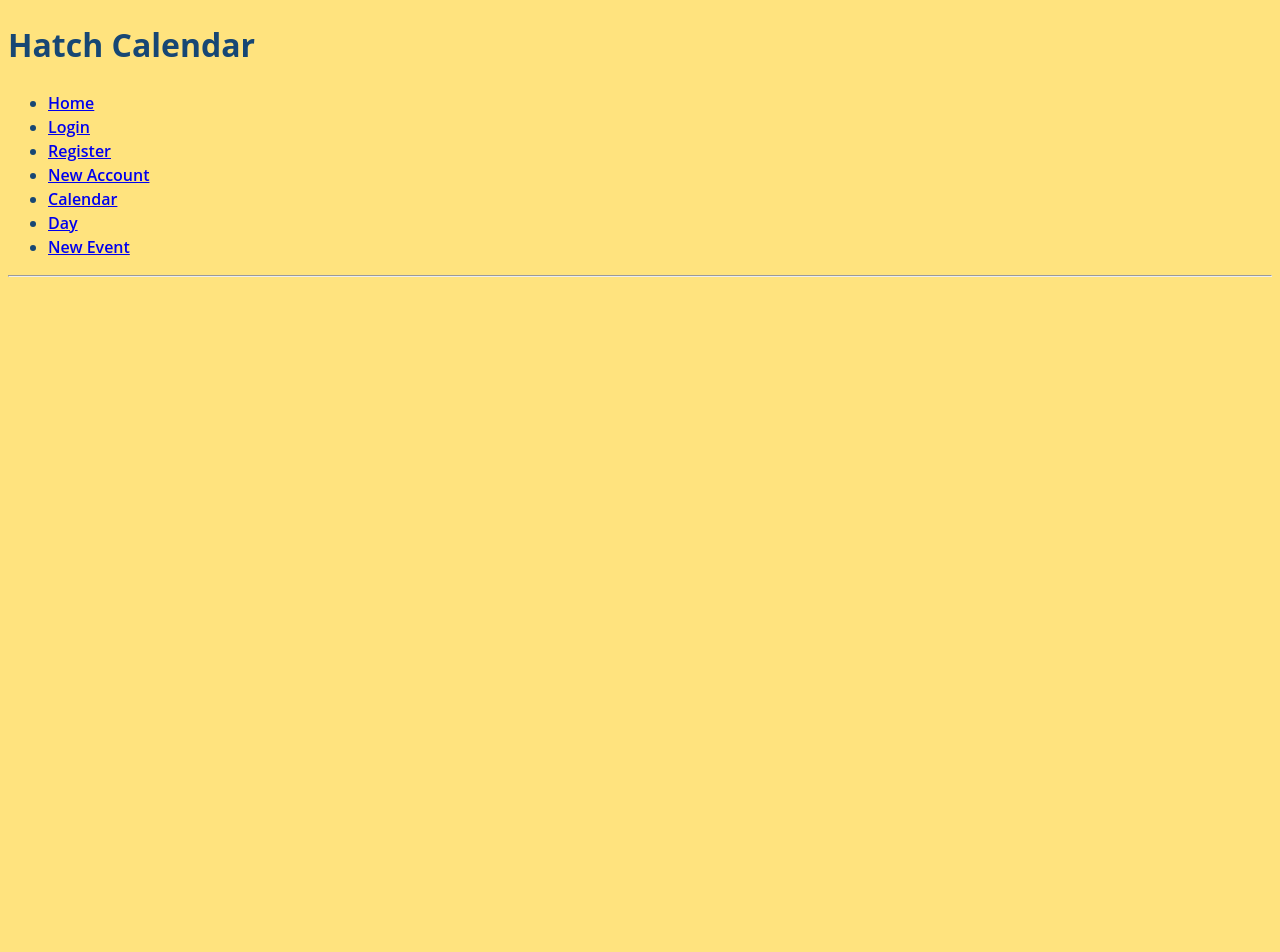
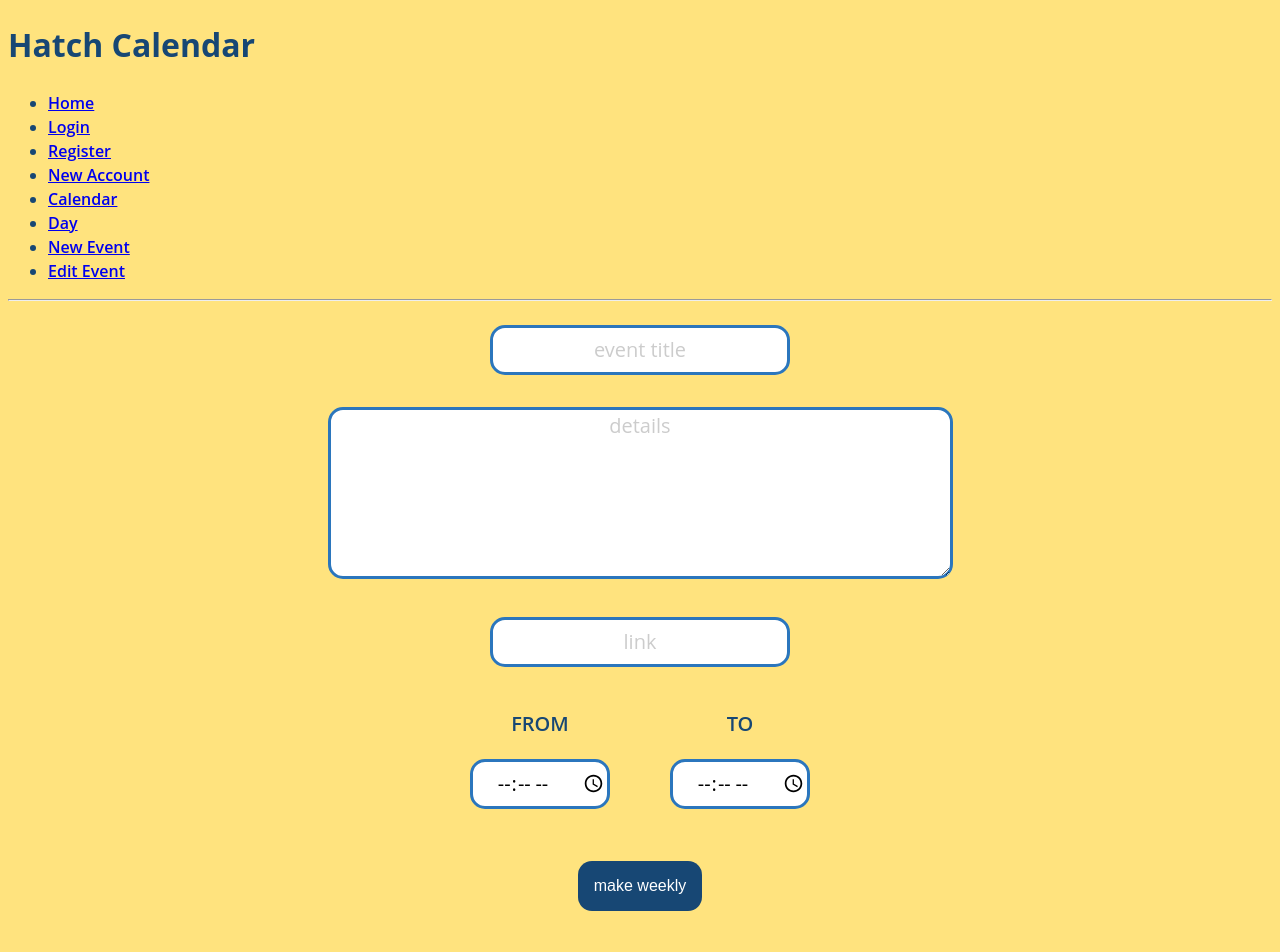
Before and after one commit to sanjitdp/hatch-calendar, a React (Create React App) app in the folder client/: page /editEvent in a window 1280 px wide. Shown: the top 952 px of the page. Before the commit the page ends 800 px from the top, so only its background shows below. Built offline with nearby package versions, Linux system fonts and the light colour scheme.

Commit message:
skeleton of edit events page

```diff
--- a/client/src/App.js
+++ b/client/src/App.js
@@ -9,7 +9,7 @@ import Day from './Components/Day';
 import newEvent from './Components/NewEvent';
 import Home from './Components/Home';
 import Register from './Components/Register';
-
+import editEvent from './Components/EditEvent';
 
 class App extends React.Component {
     render() {
@@ -21,12 +21,13 @@ class App extends React.Component {
                         <ul className="navbar-nav mr-auto">
 				 <li><Link to={'/'} className="nav-link">Home</Link></li>
                             <li><Link to={'/login'} className="nav-link">Login</Link></li>
-                      <li><Link to={'/register'} className="nav-link">Register</Link></li>
-			       <li><Link to={'/newAccount'} className="nav-link">New Account</Link></li>
+                     	    <li><Link to={'/register'} className="nav-link">Register</Link></li>
+			    <li><Link to={'/newAccount'} className="nav-link">New Account</Link></li>
                             <li><Link to={'/calendar'} className="nav-link">Calendar</Link></li>
                             <li><Link to={'/day'} className="nav-link">Day</Link></li>
                             <li><Link to={'/newEvent'} className="nav-link">New Event</Link></li>
-                        </ul>
+            		    <li><Link to={'/editEvent'} className="nav-link">Edit Event</Link></li>
+	             </ul>
                     </nav>
                     <hr />
                     <Switch>
@@ -37,6 +38,7 @@ class App extends React.Component {
                         <Route exact path='/day' component={Day} />
                         <Route path='/newEvent' component={newEvent} />
 			<Route exact path='/register' component={Register} />
+			<Route path='/editEvent' component={editEvent} />
                     </Switch>
                 </div>
             </Router>
--- /dev/null
+++ b/client/src/Components/EditEvent.css
@@ -0,0 +1,21 @@
+@import "../index.css";
+
+.editEvent {
+    display: block;
+    position: relative;
+    width: 100%;
+    background-color: var(--main-color);
+}
+
+.center {
+    padding-top: 1em;
+    padding-bottom:1em;
+    margin: auto;
+    text-align: center;
+    position: center;
+}
+
+#details {
+    height: 275px;
+    width: 500px;
+}
--- /dev/null
+++ b/client/src/Components/EditEvent.js
@@ -0,0 +1,66 @@
+import React from "react";
+import "../index.css";
+import "./EditEvent.css";
+
+class editEvent extends React.Component {
+    renderTitle() {
+        return (
+            <input type="text" placeholder="event title" id="ename" name="ename"></input>
+        )
+    }
+    renderDetails() { //TODO: make this textarea
+        return (
+            <textarea rows="6" cols="50" placeholder="details" class="scrollable" id="edetails" name="edetails"></textarea>
+        )
+    }
+    renderLink() {
+        return (
+            <input type="text" placeholder="link" id="elink" name="elink"></input>
+        )
+    }
+    renderTimeInput() { //TODO: Make this
+        return (
+            <div class="grid-container">
+                <div class = "grid-item"><span></span></div>
+                <div class = "grid-item"><label>FROM </label></div>
+                <div class = "grid-item"><label>TO</label></div>
+                <div class = "grid-item"><span></span></div>
+                <div class = "grid-item"><span></span></div>
+                <div class = "grid-item"><input type="time" id="sTime" name="sTime"></input></div>
+                <div class = "grid-item"><input type="time" id="eTime" name="eTime"></input></div>
+            </div>
+        )
+    }
+renderWeeklyButton() { //TODO: method to show clicked color
+        return (
+            <button type="weekly" value="weekly" class="button">make weekly</button>
+        )
+    }
+    renderEditEventButton() {
+        return (
+            <button type="submit" value="Submit" class="button">edit event</button>
+        )
+    }
+    renderCancel() {
+        return (
+            <button type="cancel" value="cancel" class="button">&nbsp;&nbsp;cancel&nbsp;&nbsp;</button>
+        )
+    }
+
+    render() {
+        return (
+            <div className="editEvent">
+            <form>
+                <div class="center">{this.renderTitle()}</div>
+                <div class = "center">{this.renderDetails()}</div>
+                <div class = "center">{this.renderLink()}</div>
+                <div class = "center">{this.renderTimeInput()}</div>
+                <div class = "center">{this.renderWeeklyButton()}</div>
+                <div class = "center">{this.renderEditEventButton()}<span></span>{this.renderCancel()}</div>
+            </form>
+            </div>
+        )
+   }
+}
+
+export default editEvent;
```
